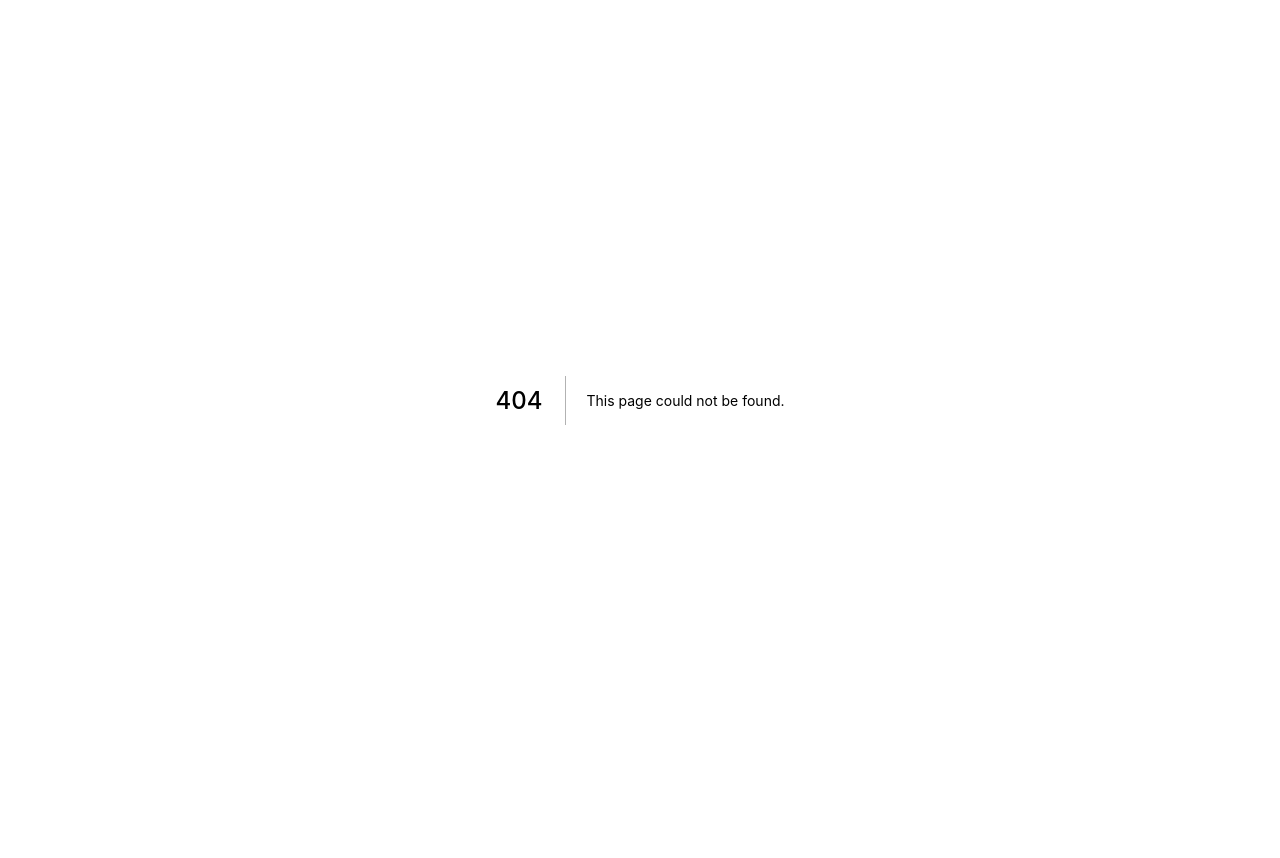
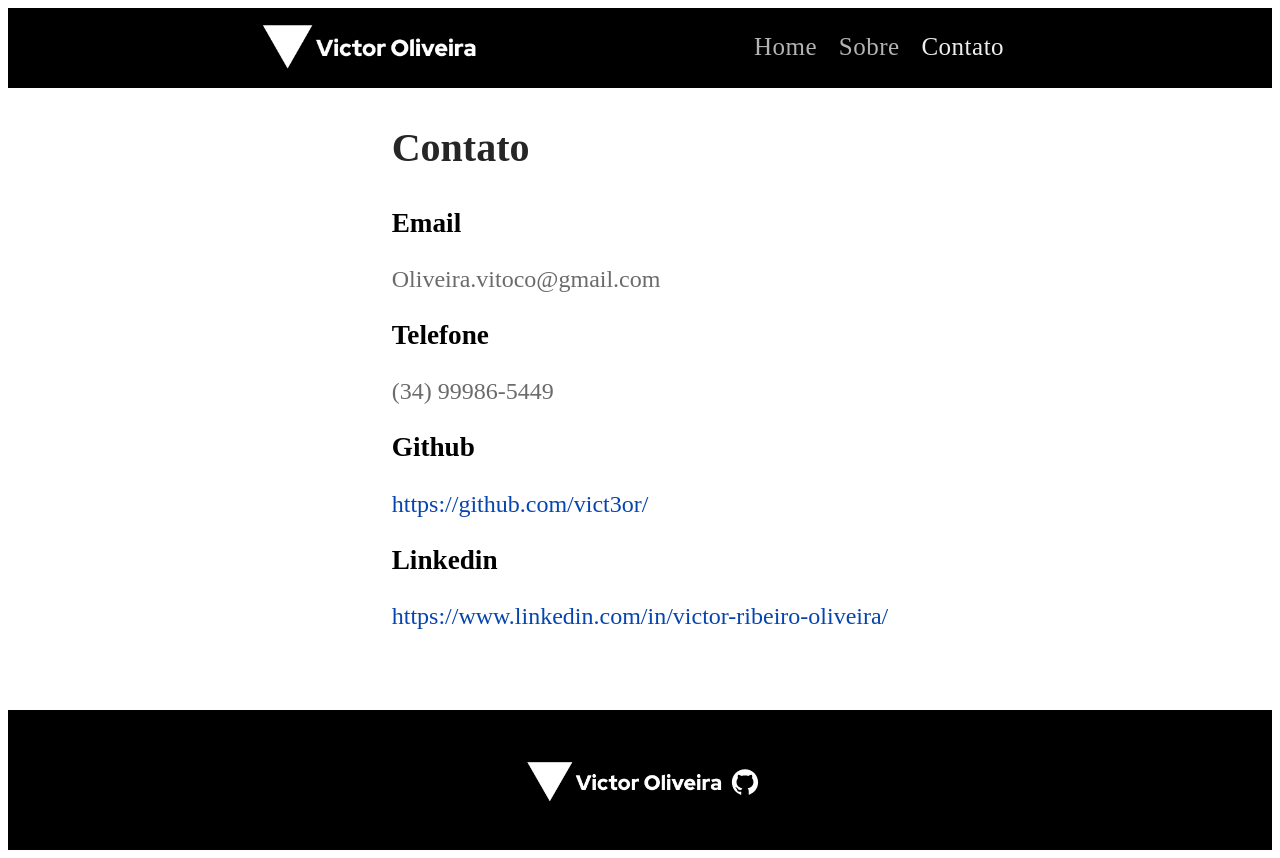
Before and after one commit to vict3or/portifolio, a Next.js app: page /contact in a window 1280 px wide. Before the commit this address had no page. Before the commit the page ends 800 px from the top, so only its background shows below. Built offline with nearby package versions, Linux system fonts and the light colour scheme.

Commit message:
fix contact page url

```diff
--- a/components/Nav.js
+++ b/components/Nav.js
@@ -1,9 +1,8 @@
-import styles from '../styles/nav.module.css'
 import Link from 'next/link'
 
+import styles from '../styles/nav.module.css'
+
 export default function Nav(props) {
-
-
   return (
     <div className={styles.navContainer}>
       <div className={styles.navbar}>
@@ -13,7 +12,7 @@ export default function Nav(props) {
         <div className={styles.pages}>
           <Link href="/" ><a style={{color: props.home}}>Home</a></Link>
           <Link href="/about"><a style={{color: props.about}}>Sobre</a></Link>
-          <Link href="/Contact"><a style={{color: props.contact}}>Contato</a></Link>
+          <Link href="/contact"><a style={{color: props.contact}}>Contato</a></Link>
         </div>
       </div>
     </div>
```
Also changed, not shown: pages/contact.js (renamed from pages/Contact.js).
